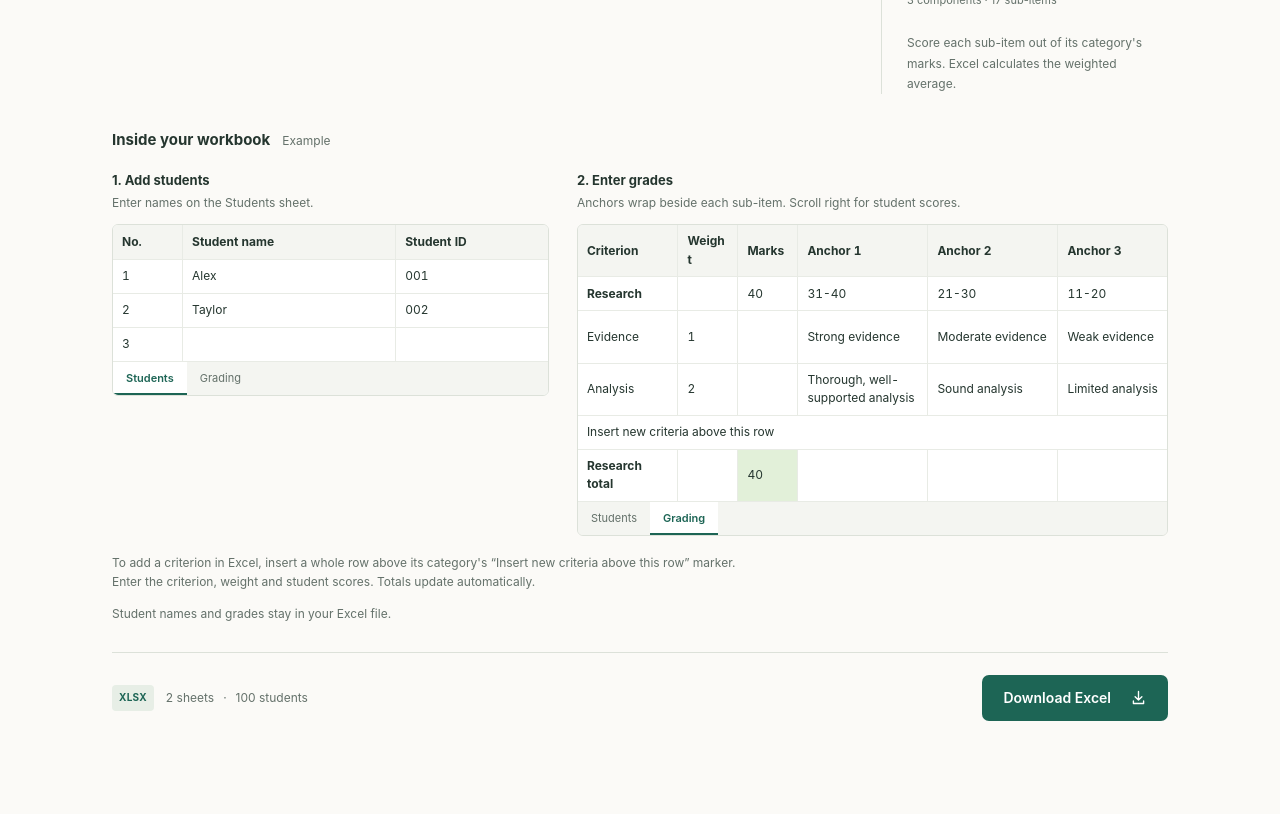
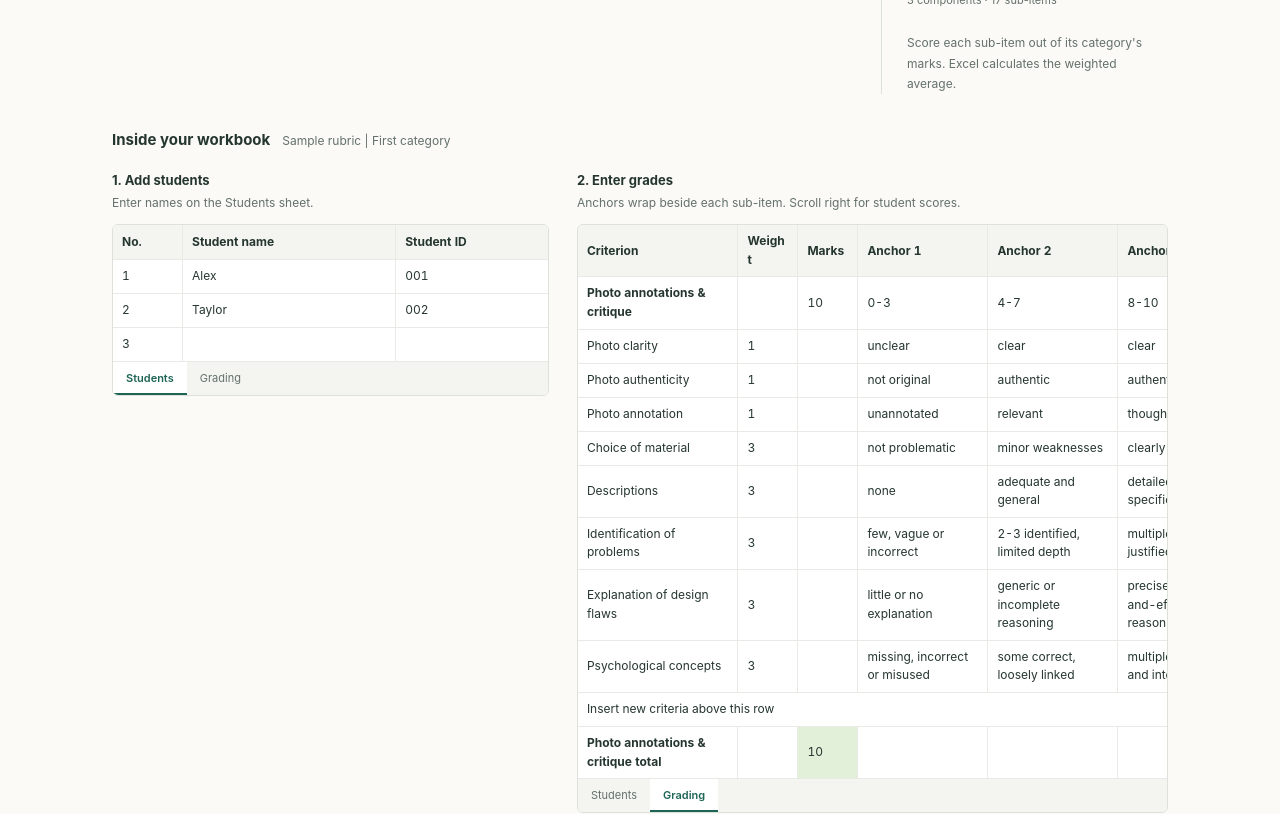
Before and after one commit to marcusgohtx/grading-helper, a Next.js app: page / in a window 1280 px wide. Shown: the part 1140-1954 px from the top of the page. Before the commit the page ends 1895 px from the top, so only its background shows below. Built offline with nearby package versions, Linux system fonts and the light colour scheme.

Commit message:
Update Site source

```diff
--- a/app/globals.css
+++ b/app/globals.css
@@ -119,12 +119,11 @@ textarea[readonly] { background: #f7f8f4; }
 .roster-example th:nth-child(2) { width: 49%; }
 .grading-window { overflow-x: auto; }
 .grading-window:focus-visible { outline: 2px solid var(--teal); outline-offset: 4px; }
-.grading-example { width: 940px; }
-.grading-example th:first-child { width: 100px; }
-.grading-example th:nth-child(2), .grading-example th:nth-child(3) { width: 60px; }
-.grading-example th:nth-child(n+4) { width: 130px; }
-.grading-example th:nth-child(8) { width: 60px; }
-.grading-example th:nth-child(n+9) { width: 70px; }
+.grading-example { width: 870px; }
+.example-criterion-column { width: 160px; }
+.example-number-column { width: 60px; }
+.example-anchor-column { width: 130px; }
+.example-score-column { width: 70px; }
 .sheet-table .formula-cell { background: #e2f0d9; }
 .sheet-table .example-component th, .sheet-table .example-total th { font-weight: 650; }
 .example-component small { font-size: 10px; font-weight: 400; color: var(--muted); display: block; }
--- a/app/page.tsx
+++ b/app/page.tsx
@@ -25,6 +25,17 @@ Rationale write-up | 10 marks | 0-3 | 4-7 | 8-10
   Links to intended outcomes | 3 | little or no explanation | some outcomes explained, others overlooked | convincing links to readability, comprehension, retention or behaviour
   Depth and integration | 3 | theory links absent or incorrect | some understanding, limited integration | deep understanding with psychological principles linked together
   Writing quality | 1 | errors hinder understanding | clear enough, minor errors | polished, coherent and fluent`;
+
+const EXAMPLE_COMPONENT = parseRubric(SAMPLE).components[0];
+const EXAMPLE_STUDENTS = [
+  { name: "Alex", id: "001", scoreRatio: 0.8 },
+  { name: "Taylor", id: "002", scoreRatio: 0.6 },
+];
+const exampleScore = (student: typeof EXAMPLE_STUDENTS[number], itemIndex: number) =>
+  Math.round(EXAMPLE_COMPONENT.marks * (student.scoreRatio + (itemIndex % 2) * 0.1));
+const exampleTotal = (student: typeof EXAMPLE_STUDENTS[number]) =>
+  (EXAMPLE_COMPONENT.items.reduce((sum, item, index) => sum + exampleScore(student, index) * item.weight, 0)
+    / EXAMPLE_COMPONENT.items.reduce((sum, item) => sum + item.weight, 0)).toFixed(2);
 
 export default function Home() {
   const [rubric, setRubric] = useState(SAMPLE);
@@ -216,7 +227,7 @@ export default function Home() {
           </div>
 
           <section className="workbook-guide" aria-labelledby="workbook-heading">
-            <div className="guide-heading"><h2 id="workbook-heading">Inside your workbook</h2><span>Example</span></div>
+            <div className="guide-heading"><h2 id="workbook-heading">Inside your workbook</h2><span>Sample rubric | First category</span></div>
             <div className="sheet-examples">
               <figure>
                 <figcaption><h3>1. Add students</h3><p>Enter names on the Students sheet.</p></figcaption>
@@ -224,8 +235,7 @@ export default function Home() {
                   <table className="sheet-table roster-example" aria-label="Example Students sheet">
                     <thead><tr><th scope="col">No.</th><th scope="col">Student name</th><th scope="col">Student ID</th></tr></thead>
                     <tbody>
-                      <tr><td>1</td><td>Alex</td><td>001</td></tr>
-                      <tr><td>2</td><td>Taylor</td><td>002</td></tr>
+                      {EXAMPLE_STUDENTS.map((student, index) => <tr key={student.id}><td>{index + 1}</td><td>{student.name}</td><td>{student.id}</td></tr>)}
                       <tr><td>3</td><td></td><td></td></tr>
                     </tbody>
                   </table>
@@ -235,14 +245,33 @@ export default function Home() {
               <figure>
                 <figcaption><h3>2. Enter grades</h3><p>Anchors wrap beside each sub-item. Scroll right for student scores.</p></figcaption>
                 <div className="sheet-window grading-window" tabIndex={0} role="region" aria-label="Grading example, scroll horizontally to see student scores">
-                  <table className="sheet-table grading-example" aria-label="Example Grading sheet for a 40-mark component">
-                    <thead><tr><th scope="col">Criterion</th><th scope="col">Weight</th><th scope="col">Marks</th><th scope="col">Anchor 1</th><th scope="col">Anchor 2</th><th scope="col">Anchor 3</th><th scope="col">Anchor 4</th><th scope="col" aria-label="Separator"></th><th scope="col" className="formula-cell">Alex</th><th scope="col" className="formula-cell">Taylor</th></tr></thead>
+                  <table className="sheet-table grading-example" aria-label={`Example Grading sheet for ${EXAMPLE_COMPONENT.name}, out of ${EXAMPLE_COMPONENT.marks} marks`}>
+                    <colgroup>
+                      <col className="example-criterion-column" /><col className="example-number-column" /><col className="example-number-column" />
+                      {EXAMPLE_COMPONENT.ranges.map((_, index) => <col className="example-anchor-column" key={index} />)}
+                      <col className="example-number-column" />
+                      {EXAMPLE_STUDENTS.map(student => <col className="example-score-column" key={student.id} />)}
+                    </colgroup>
+                    <thead><tr><th scope="col">Criterion</th><th scope="col">Weight</th><th scope="col">Marks</th>
+                      {EXAMPLE_COMPONENT.ranges.map((_, index) => <th scope="col" key={index}>Anchor {index + 1}</th>)}
+                      <th scope="col" aria-label="Separator"></th>
+                      {EXAMPLE_STUDENTS.map(student => <th scope="col" className="formula-cell" key={student.id}>{student.name}</th>)}
+                    </tr></thead>
                     <tbody>
-                      <tr className="example-component"><th scope="row">Research</th><td></td><td>40</td><td>31-40</td><td>21-30</td><td>11-20</td><td>0-10</td><td></td><td></td><td></td></tr>
-                      <tr><th scope="row">Evidence</th><td>1</td><td></td><td>Strong evidence</td><td>Moderate evidence</td><td>Weak evidence</td><td>Little or no evidence</td><td></td><td>32</td><td>28</td></tr>
-                      <tr><th scope="row">Analysis</th><td>2</td><td></td><td>Thorough, well-supported analysis</td><td>Sound analysis</td><td>Limited analysis</td><td>Little or no analysis</td><td></td><td>36</td><td>32</td></tr>
-                      <tr><td colSpan={10}>Insert new criteria above this row</td></tr>
-                      <tr className="example-total"><th scope="row">Research total</th><td></td><td className="formula-cell">40</td><td></td><td></td><td></td><td></td><td></td><td className="formula-cell">34.67</td><td className="formula-cell">30.67</td></tr>
+                      <tr className="example-component"><th scope="row">{EXAMPLE_COMPONENT.name}</th><td></td><td>{EXAMPLE_COMPONENT.marks}</td>
+                        {EXAMPLE_COMPONENT.ranges.map((range, index) => <td key={index}>{range.label}</td>)}<td></td>
+                        {EXAMPLE_STUDENTS.map(student => <td key={student.id}></td>)}
+                      </tr>
+                      {EXAMPLE_COMPONENT.items.map((item, index) => <tr key={item.name}>
+                        <th scope="row">{item.name}</th><td>{item.weight}</td><td></td>
+                        {item.anchors.map((anchor, anchorIndex) => <td key={anchorIndex}>{anchor}</td>)}<td></td>
+                        {EXAMPLE_STUDENTS.map(student => <td key={student.id}>{exampleScore(student, index)}</td>)}
+                      </tr>)}
+                      <tr><td colSpan={4 + EXAMPLE_COMPONENT.ranges.length + EXAMPLE_STUDENTS.length}>Insert new criteria above this row</td></tr>
+                      <tr className="example-total"><th scope="row">{EXAMPLE_COMPONENT.name} total</th><td></td><td className="formula-cell">{EXAMPLE_COMPONENT.marks}</td>
+                        {EXAMPLE_COMPONENT.ranges.map((_, index) => <td key={index}></td>)}<td></td>
+                        {EXAMPLE_STUDENTS.map(student => <td className="formula-cell" key={student.id}>{exampleTotal(student)}</td>)}
+                      </tr>
                     </tbody>
                   </table>
                   <div className="sheet-tabs"><span>Students</span><span className="selected-tab">Grading</span></div>
```
